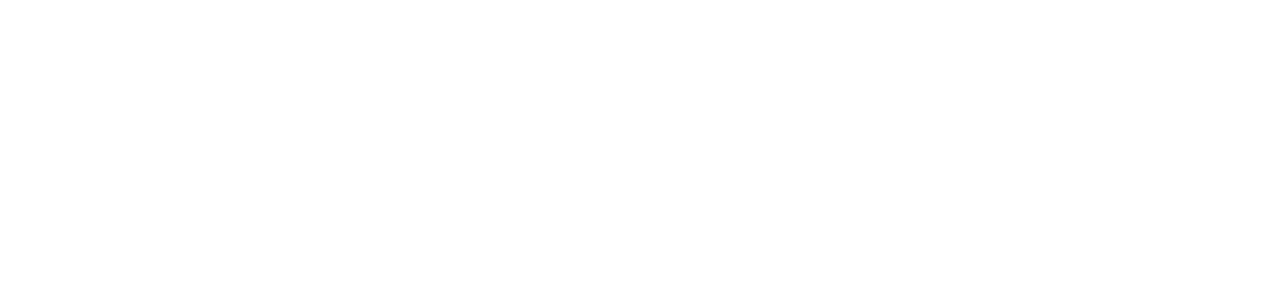
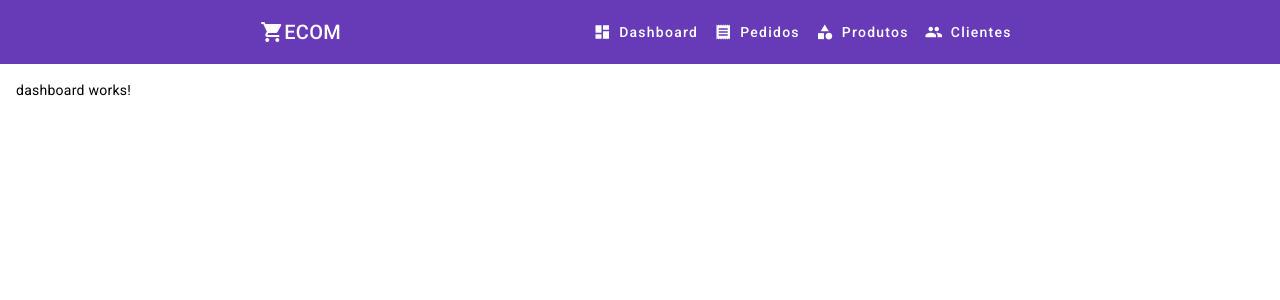
Before and after one commit to peudrohugo/ecom, an Angular app in the folder ecom-ui/: page /dashboard in a window 1280 px wide. Before the commit this address led to /. Shown: the top 300 px of the page. Built offline with nearby package versions, Linux system fonts and the light colour scheme.

Commit message:
feat: dashboard component added

```diff
--- a/ecom-ui/src/app/app-routing.module.ts
+++ b/ecom-ui/src/app/app-routing.module.ts
@@ -5,7 +5,14 @@
 const routes: Routes = [
   {
     path: '',
+    redirectTo: 'dashboard',
+    pathMatch: 'full',
+  },
+  {
+    path: 'dashboard',
     component: LayoutComponent,
+    loadChildren: () =>
+      import('./dashboard/dashboard.module').then((m) => m.DashboardModule),
   },
   {
     path: 'orders',
--- /dev/null
+++ b/ecom-ui/src/app/dashboard/dashboard.component.html
@@ -0,0 +1 @@
+<p>dashboard works!</p>
--- a/ecom-ui/src/app/layout/layout.component.html
+++ b/ecom-ui/src/app/layout/layout.component.html
@@ -6,11 +6,19 @@
   <div class="buttons">
     <button
       mat-button
+      routerLink="/dashboard"
+      aria-label="Example icon-button with heart icon"
+    >
+      <mat-icon>dashboard</mat-icon>
+      Dashboard
+    </button>
+    <button
+      mat-button
       routerLink="/orders"
       aria-label="Example icon-button with heart icon"
     >
       <mat-icon>receipt</mat-icon>
-      Orders
+      Pedidos
     </button>
     <button
       mat-button
@@ -18,7 +26,7 @@
       aria-label="Example icon-button with heart icon"
     >
       <mat-icon>category</mat-icon>
-      Products
+      Produtos
     </button>
     <button
       mat-button
@@ -26,7 +34,7 @@
       aria-label="Example icon-button with share icon"
     >
       <mat-icon>people</mat-icon>
-      Clients
+      Clientes
     </button>
   </div>
 </mat-toolbar>
```
Also changed, not shown: ecom-ui/src/app/dashboard/dashboard-routing.module.ts (added, +16 -0 lines), ecom-ui/src/app/dashboard/dashboard.component.ts (added, +10 -0 lines), ecom-ui/src/app/dashboard/dashboard.module.ts (added, +10 -0 lines), ecom-ui/src/app/dashboard/dashboard.component.scss (added).
